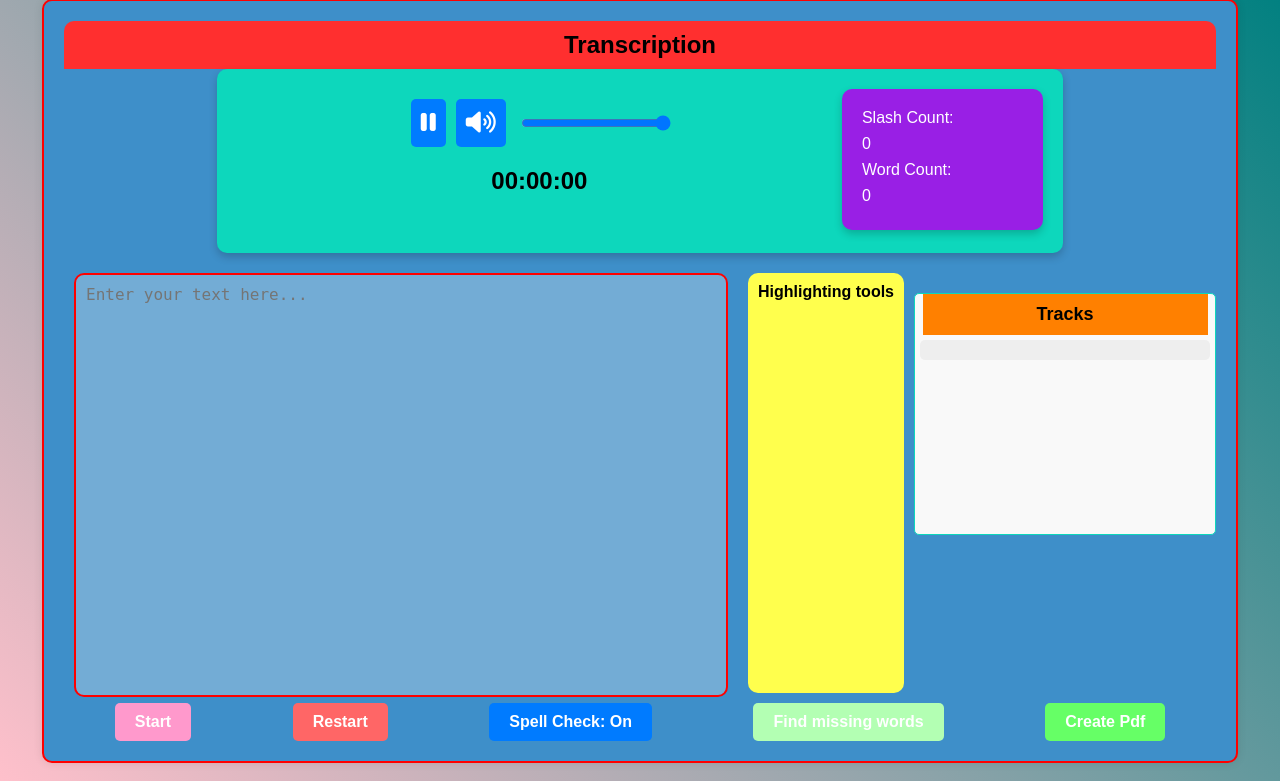
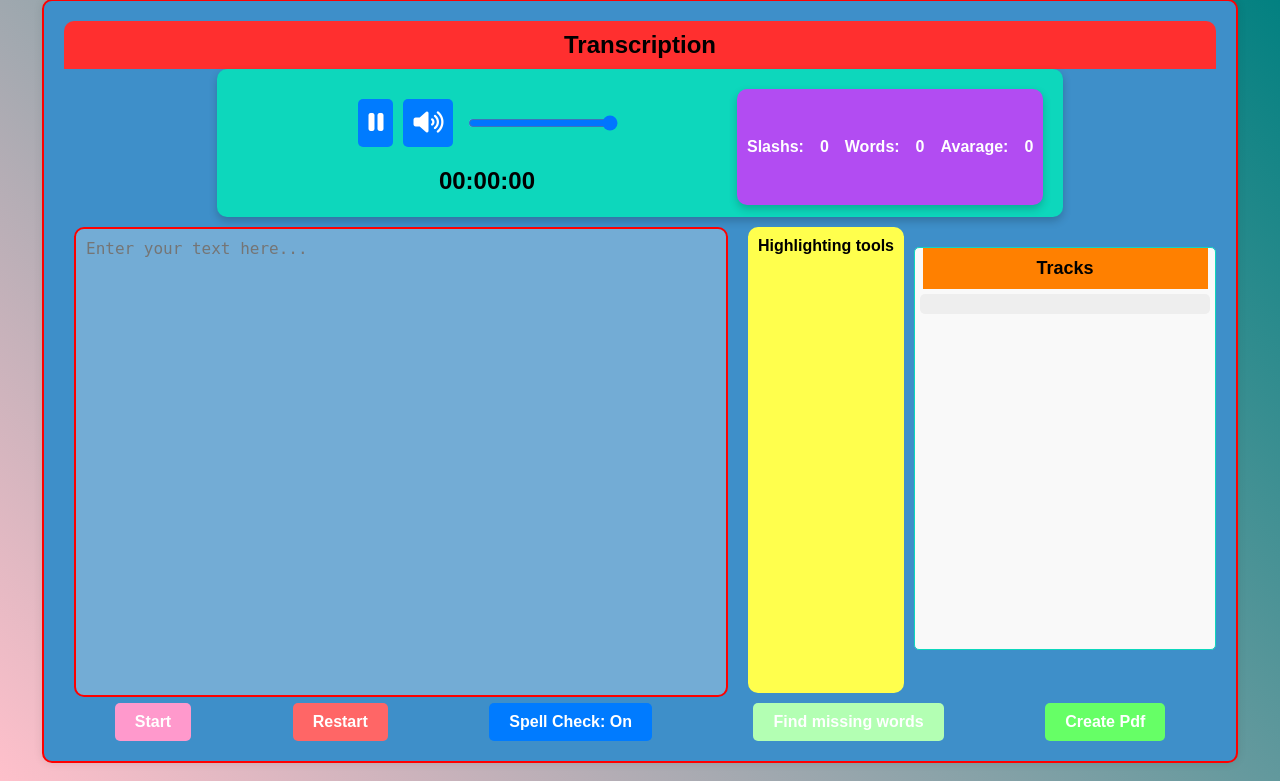
Before and after one commit to Arminarm90/Transcription-Assist, a Django app: page / in a window 1280 px wide. Shown: the part 19-800 px from the top of the page. Run offline with Django 4.2, Linux system fonts and the light colour scheme; data that the repository does not hold is empty.

Commit message:
Average added to conteiner

```diff
--- a/templates/audio/assist.html
+++ b/templates/audio/assist.html
@@ -21,10 +21,12 @@
           Your browser does not support the audio element.
         </audio>
         <div id= "layout-button" class="center2">
-          <p>Slash Count:</p>
+          <p>Slashs:</p>
           <p id="slash-counter">0</p>
-          <p>Word Count:</p>
+          <p>Words:</p>
           <p id="word-counter">0</p>
+          <p>Avarage:</p>
+          <p id="avarage-counter">0</p>
         </div>
         <div class="custom-controls">
           <div class="inline-controls">
--- a/transcription/static/css/style.css
+++ b/transcription/static/css/style.css
@@ -32,7 +32,7 @@ body {
   display: flex;
   width: 100%;
   flex-grow: 1;
-  margin-top: 20px;
+  margin-top: 10px;
 }
 .text-area {
   flex: 1;
@@ -95,7 +95,7 @@ body {
 .audio-player {
   margin: auto;
   width: 70%;
-  height: 20%;
+  height: 15%;
   background: #0dd7bc;
   padding: 20px;
   border-radius: 10px;
@@ -113,18 +113,20 @@ audio {
 }
 
 .center2{
-  display: grid; /* Use grid layout */
-  gap: 3px; /* Space between p tags */
+  display: flex;
+  justify-content: center;
+  align-items: center;
   float: right;
-  width: 20%;
+  font-weight: bold;
+  width: 33%;
   height: 70%;
-  background: #991fe5;
+  background: #b24cf2;
   padding: 20px;
   border-radius: 10px;
   box-shadow: 0 4px 8px rgba(0, 0, 0, 0.2);
 }
 .center2 p {
-  margin: 0; /* Remove default margin */
+  margin: 8px; /* Remove default margin */
   color: white;
 }
 .center1{
@@ -193,7 +195,7 @@ audio::-webkit-media-controls-timeline {
 }
 
 .playlist-container {
-  max-height: 240px; /* Set the height of the playlist container */
+  max-height: 90%; /* Set the height of the playlist container */
   overflow-y: auto; /* Enable vertical scrolling */
   margin-top: 20px;
   border: 1px solid #0dd7bc; /* Optional: add a border around the playlist */
```
